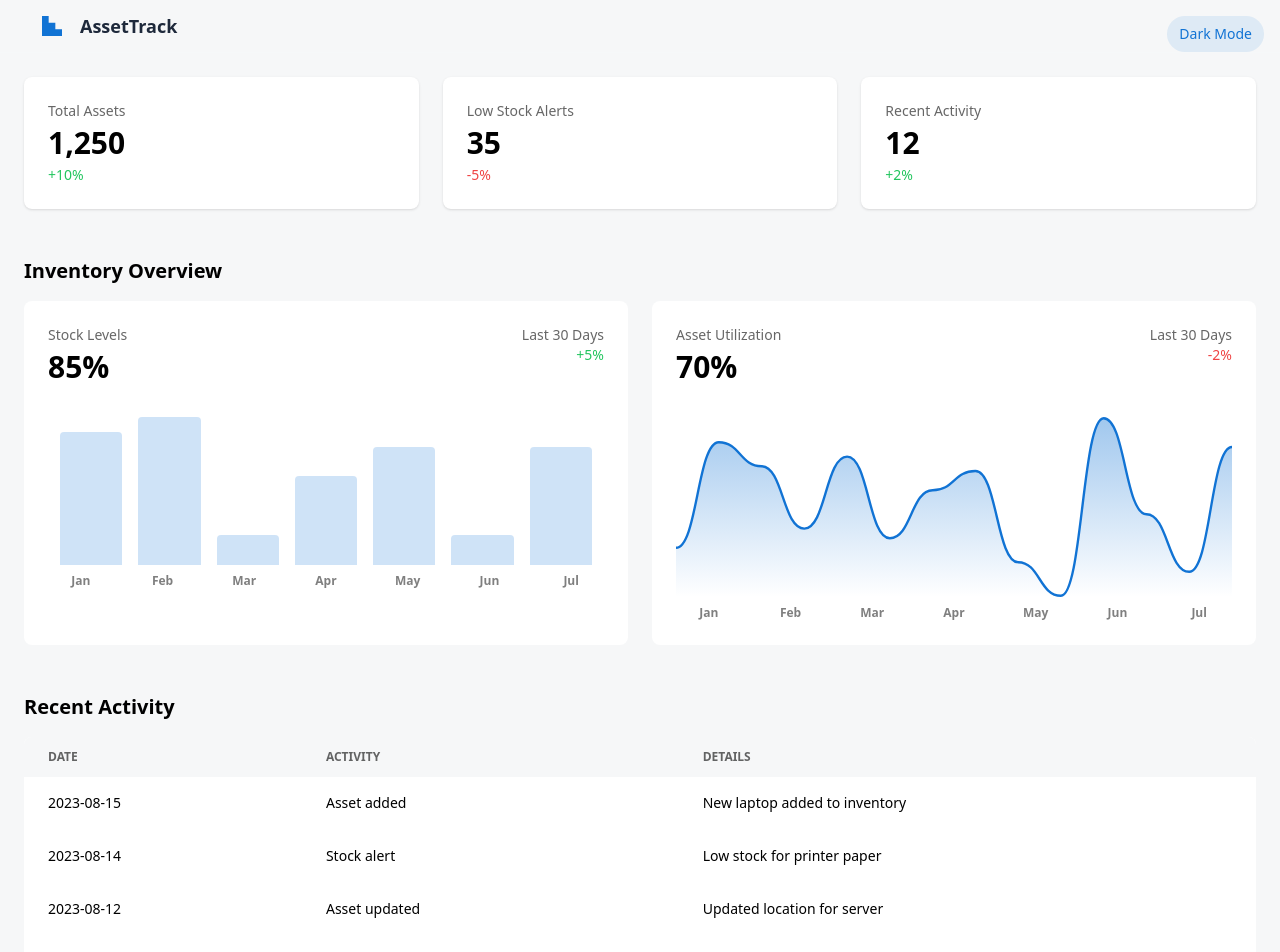
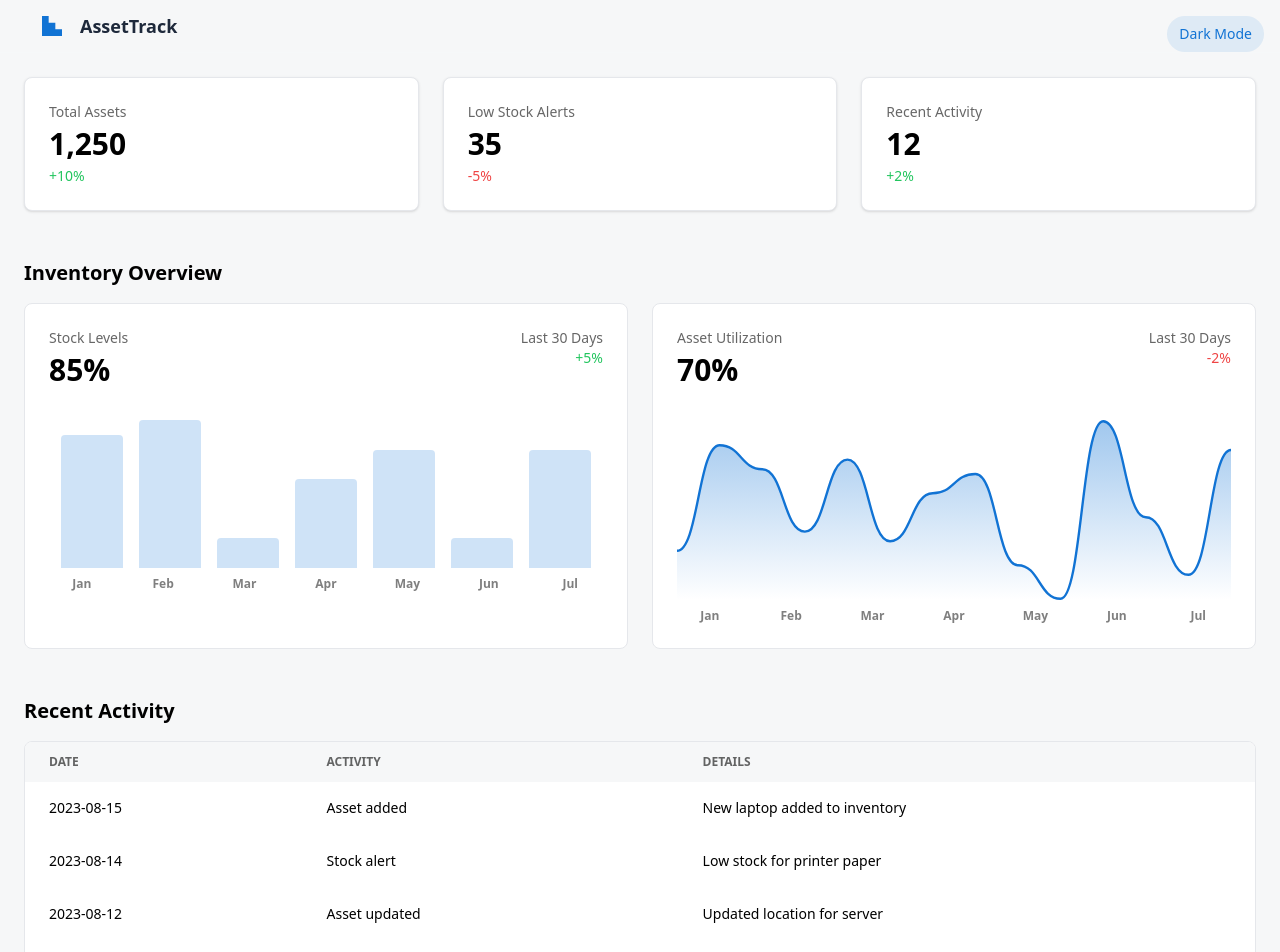
Before and after one commit to Allen-pogi/asset-monitoring-client, a React (Create React App) app: page /dashboard in a window 1280 px wide. Shown: the top 952 px of the page. Built offline with nearby package versions, Linux system fonts and the light colour scheme; sample sign-in values are in the browser's storage.

Commit message:
Update dashboard.jsx

```diff
--- a/src/admin/pages/dashboard.jsx
+++ b/src/admin/pages/dashboard.jsx
@@ -3,7 +3,7 @@ import React from "react";
 import Header from "../../user/components/header";
 
 const StatCard = ({ title, value, trend, trendColor }) => (
-  <div className="bg-white dark:bg-slate-900 rounded-lg p-6 shadow">
+  <div className="bg-white dark:bg-slate-900 rounded-lg p-6 shadow border">
     <p className="text-sm font-medium text-black/60 dark:text-white/60">
       {title}
     </p>
@@ -46,7 +46,7 @@ const MainDashboard = () => {
         <h2 className="text-xl font-bold mb-4">Inventory Overview</h2>
         <div className="grid grid-cols-1 lg:grid-cols-2 gap-6">
           {/* Stock Levels Bar Chart */}
-          <div className="bg-white dark:bg-slate-900 rounded-lg p-6">
+          <div className="bg-white dark:bg-slate-900 rounded-lg p-6 border">
             <div className="flex justify-between items-start">
               <div>
                 <p className="text-sm font-medium text-black/60 dark:text-white/60">
@@ -83,7 +83,7 @@ const MainDashboard = () => {
           </div>
 
           {/* Asset Utilization Line Chart */}
-          <div className="bg-white dark:bg-slate-900 rounded-lg p-6">
+          <div className="bg-white dark:bg-slate-900 rounded-lg p-6 border">
             <div className="flex justify-between items-start">
               <div>
                 <p className="text-sm font-medium text-black/60 dark:text-white/60">
@@ -149,9 +149,9 @@ const MainDashboard = () => {
       {/* Recent Activity Table */}
       <section className="p-6">
         <h2 className="text-xl font-bold mb-4">Recent Activity</h2>
-        <div className="overflow-x-auto bg-white dark:bg-background-dark/50 rounded-lg">
+        <div className="overflow-x-auto bg-white dark:bg-slate-900 border rounded-lg">
           <table className="w-full text-sm text-left">
-            <thead className="text-xs text-black/60 dark:text-white/60 uppercase bg-background-light dark:bg-background-dark">
+            <thead className="text-xs text-black/60 dark:text-white/60 uppercase bg-background-light dark:bg-slate-900 ">
               <tr>
                 <th className="px-6 py-3">Date</th>
                 <th className="px-6 py-3">Activity</th>
```
